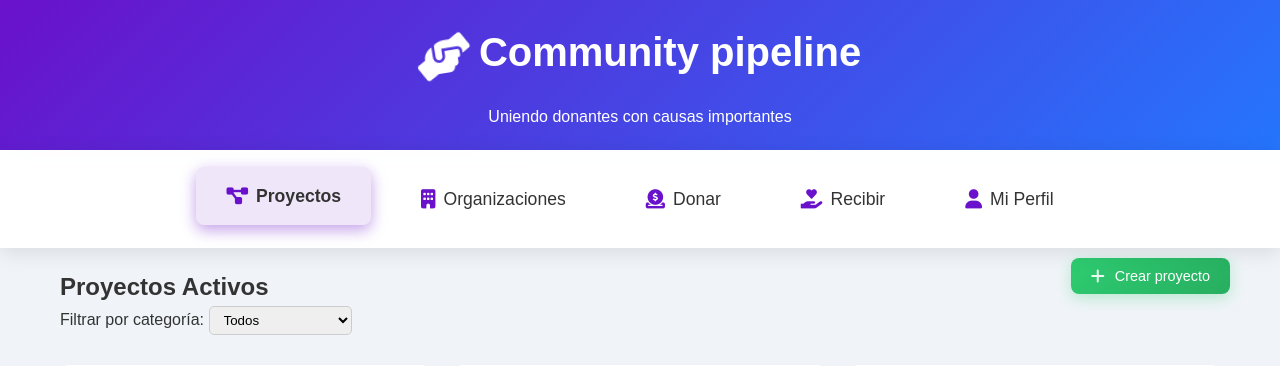
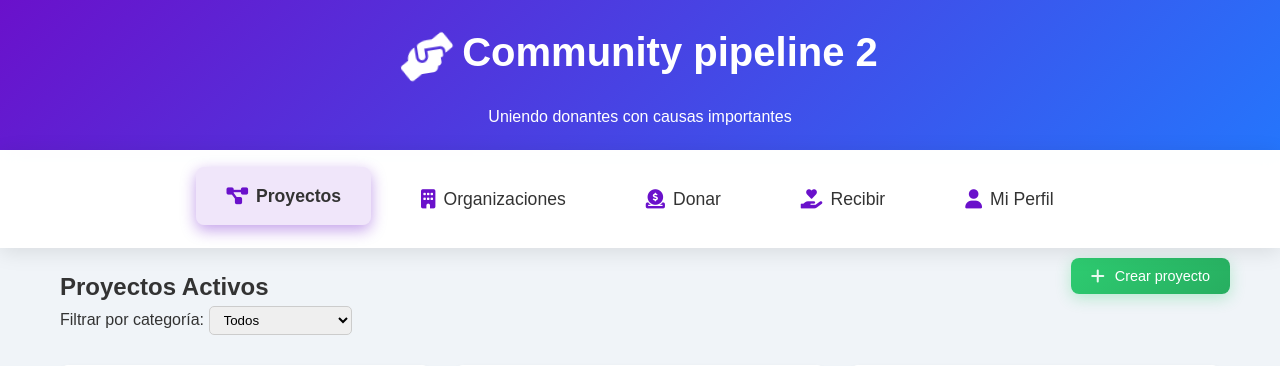
Before and after one commit to Curcolor/COMMUNITY, a Flask app: page / in a window 1280 px wide. Shown: the top 366 px of the page. Run offline with Flask 3, Linux system fonts and the light colour scheme; data comes from the database, SQL or seed files in the repository; some libraries are stand-ins or nearby versions.

Commit message:
Actualizar el título en la página de proyectos a 'Community pipeline 2'

```diff
--- a/src/templates/pages/proyectos.html
+++ b/src/templates/pages/proyectos.html
@@ -16,7 +16,7 @@
     <header>
         <div class="logo">
             <i class="fas fa-hands-helping"></i>
-            <h1><a href="/inicio" style="text-decoration: none; color: inherit;">Community pipeline</a></h1>
+            <h1><a href="/inicio" style="text-decoration: none; color: inherit;">Community pipeline 2</a></h1>
         </div>
         <p>Uniendo donantes con causas importantes</p>
     </header>
```
